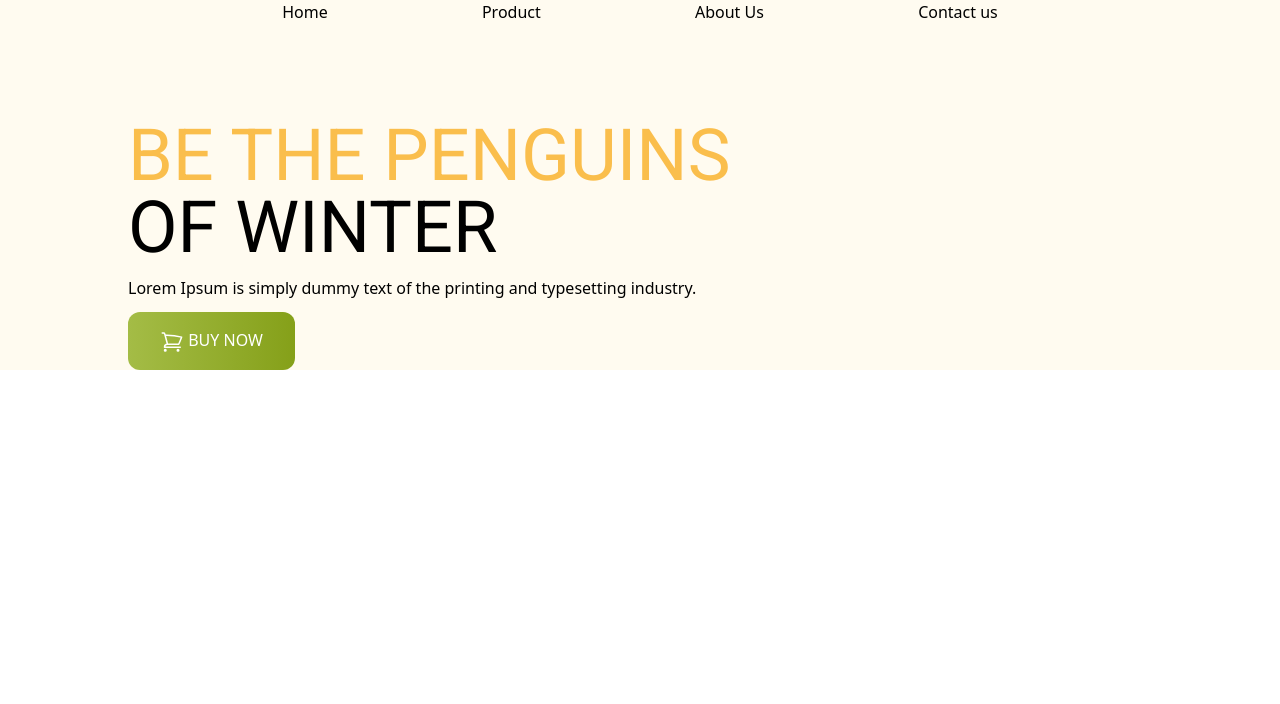
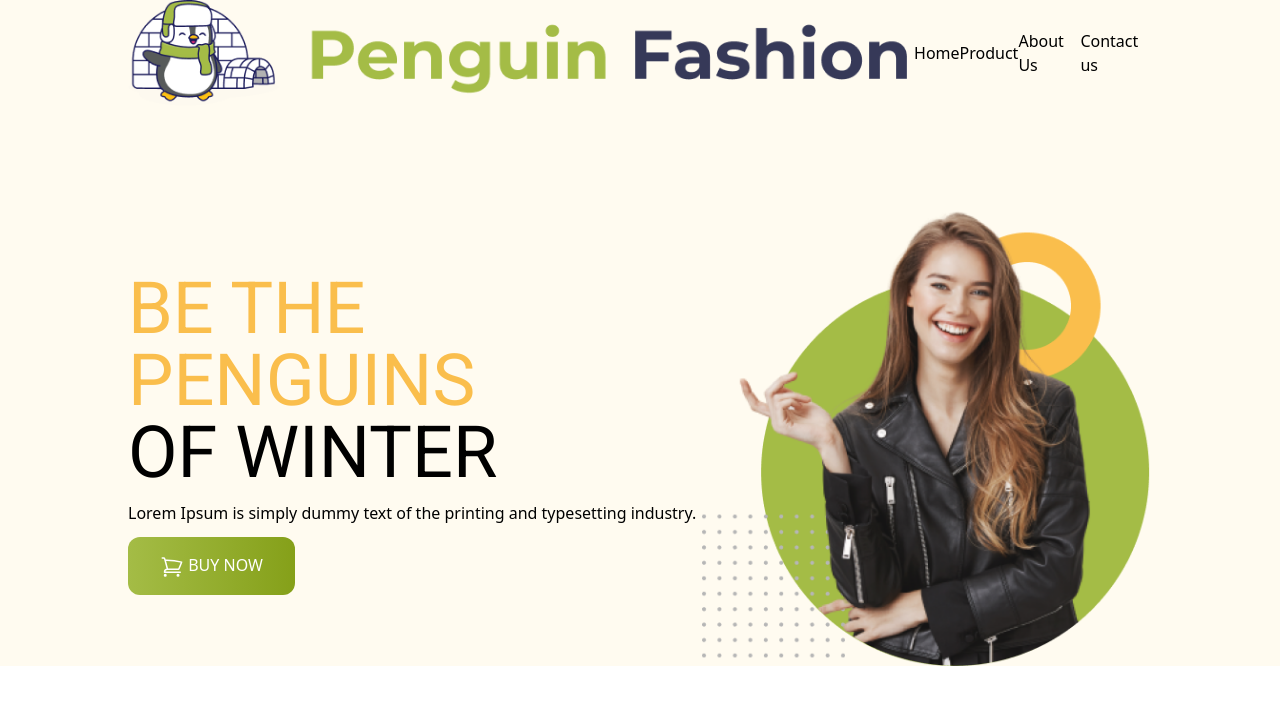
Before and after one commit to deveshbis/penguin-fashion, a plain HTML site: page index.html in a window 1280 px wide. Drawn offline with nearby package versions, Linux system fonts and the light colour scheme; the site is published under a folder, as on GitHub Pages, so addresses that start at the root find nothing.

Commit message:
images updated

```diff
--- a/index.html
+++ b/index.html
@@ -26,7 +26,7 @@
     <header class="bg-[#FFFBF0]">
         <nav class="flex justify-between items-center px-32">
             <div>
-                <img src="/icons/logo.png" alt="">
+                <img src="icons/logo.png" alt="">
 
             </div>
             <a href="">Home</a>
@@ -55,7 +55,7 @@
                     Buy Now</button>
             </div>
             <div>
-                <img src="/images/model.png" alt="">
+                <img src="images/model.png" alt="">
             </div>
         </div>
 
```
